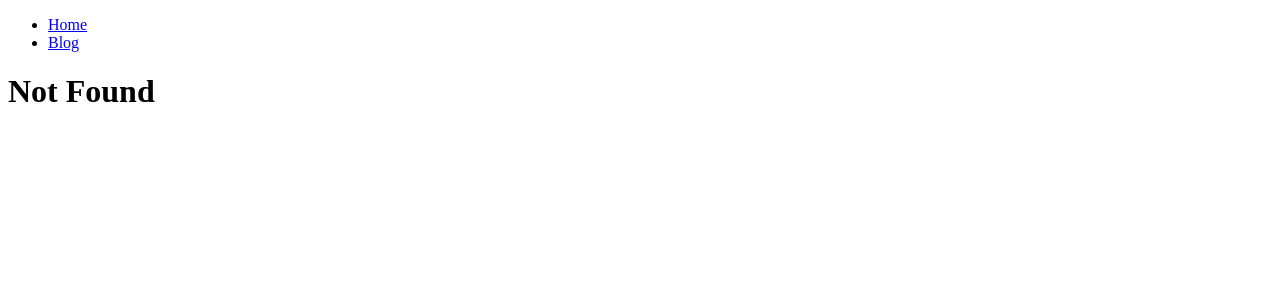
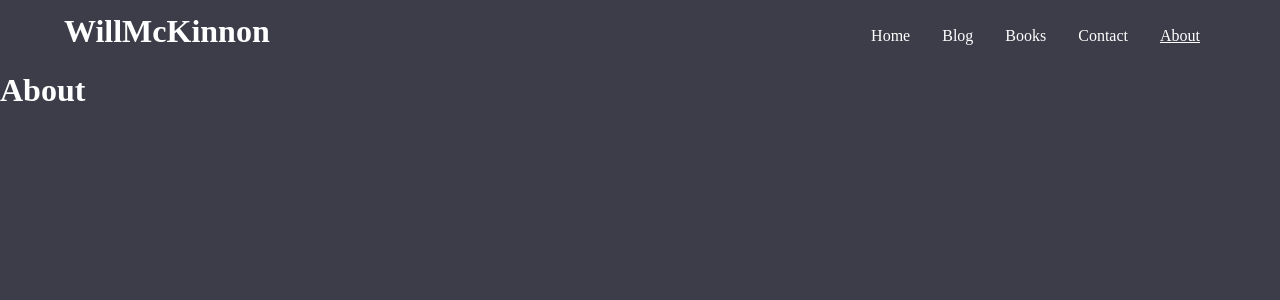
Before and after one commit to WillPower3309/personal-site, a React app: page /about in a window 1280 px wide. Before the commit this address had no page. Shown: the top 300 px of the page. Built offline with nearby package versions, Linux system fonts and the light colour scheme.

Commit message:
refactored organizaton, now using styled components, added new blank pages

```diff
--- a/package.json
+++ b/package.json
@@ -31,7 +31,8 @@
     "firebase": "^7.15.5",
     "react": "^16.13.1",
     "react-dom": "^16.13.1",
-    "react-router-dom": "^5.2.0"
+    "react-router-dom": "^5.2.0",
+    "styled-components": "^5.1.1"
   },
   "devDependencies": {
     "@types/react": "^16.9.41",
--- a/src/App.tsx
+++ b/src/App.tsx
@@ -1,23 +1,34 @@
 import * as React from 'react';
 import { Switch, BrowserRouter as Router, Route } from 'react-router-dom';
 
-import Navbar from './Navbar';
-import Home from './Home';
-import Blog from './Blog';
-import Post from './Post';
-import NoMatch from './NoMatch';
+import GlobalStyle from './styles/Global';
+
+import Navbar from './components/Navbar';
+import Home from './pages/Home';
+import Blog from './pages/Blog';
+import Post from './components/Post';
+import Books from './pages/Books';
+import Contact from './pages/Contact';
+import About from './pages/About';
+import NoMatch from './pages/NoMatch';
 
 function App() {
     return(
+        <div>
             <Router>
                 <Navbar />
                 <Switch>
                     <Route exact path='/' component={Home} />
                     <Route exact path='/blog' component={Blog} />
-                <Route path='/blog/:slug' component={Post}/>
+                    <Route path='/blog/:slug' component={Post} />
+                    <Route exact path='/books' component={Books} />
+                    <Route exact path='/contact' component={Contact} />
+                    <Route exact path='/about' component={About} />
                     <Route component={NoMatch} />
                 </Switch>
+                <GlobalStyle />
             </Router>
+        </div>
     );
 }
 
--- a/src/Navbar.tsx
+++ /dev/null
@@ -1,15 +0,0 @@
-import * as React from 'react';
-import { Link } from 'react-router-dom'
-
-function Navbar() {
-    return(
-        <div>
-            <ul>
-                <li><Link to="/">Home</Link></li>
-                <li><Link to="/blog">Blog</Link></li>
-            </ul>
-        </div>
-    );
-}
-
-export default Navbar
--- a/src/Post.tsx
+++ /dev/null
@@ -1,53 +0,0 @@
-import * as React from 'react';
-import { Redirect } from 'react-router-dom';
-
-import { getFirebase } from './firebase';
-
-const Post = ({ match }) => {
-    const slug = match.params.slug;
-
-    const [loading, setLoading] = React.useState(true);
-    const [currentPost, setCurrentPost] = React.useState({
-        coverImage: null,
-        coverImageAlt: null,
-        title: null,
-        date: null,
-        slug: null,
-        content: null
-    });
-
-    if (loading && !currentPost.title) {
-        getFirebase()
-            .database()
-            .ref()
-            .child(`/posts/${slug}`)
-            .once('value')
-            .then(snapshot => {
-                if (snapshot.val()) {
-                    setCurrentPost(snapshot.val());
-                }
-                setLoading(false);
-            });
-    }
-
-    const postDoesNotExist = !currentPost.title;
-
-    if (loading) {
-        return <div></div>;
-    }
-
-    if (postDoesNotExist) {
-        return <Redirect to='/404' />;
-    }
-
-    return (
-        <div>
-            <img src={currentPost.coverImage} alt={currentPost.coverImageAlt} />
-            <h1>{currentPost.title}</h1>
-            <em>{currentPost.date}</em>
-            <p dangerouslySetInnerHTML={{ __html: currentPost.content }}></p>
-        </div>
-    );
-};
-
-export default Post;
--- /dev/null
+++ b/src/pages/About.tsx
@@ -0,0 +1,11 @@
+import * as React from 'react';
+
+function About() {
+    return(
+        <div>
+            <h1>About</h1>
+        </div>
+    );
+}
+
+export default About;
--- a/src/Blog.tsx
+++ b/src/pages/Blog.tsx
@@ -1,7 +1,7 @@
 import * as React from 'react';
 import { Link } from 'react-router-dom';
 
-import { getFirebase } from './firebase';
+import { getFirebase } from '../firebase';
 
 const Blog = () => {
     const [loading, setLoading] = React.useState(true);
--- /dev/null
+++ b/src/pages/Books.tsx
@@ -0,0 +1,11 @@
+import * as React from 'react';
+
+function Books() {
+    return(
+        <div>
+            <h1>Books</h1>
+        </div>
+    );
+}
+
+export default Books;
--- a/src/Home.tsx
+++ b/src/pages/Contact.tsx
@@ -1,12 +1,11 @@
-
 import * as React from 'react';
 
-function Home() {
+function Contact() {
     return(
         <div>
-            <h1>Home</h1>
+            <h1>Contact</h1>
         </div>
     );
 }
 
-export default Home
+export default Contact;
--- /dev/null
+++ b/src/pages/Home.tsx
@@ -0,0 +1,11 @@
+import * as React from 'react';
+
+function Home() {
+    return(
+        <div>
+            <h1>Home</h1>
+        </div>
+    );
+}
+
+export default Home;
--- /dev/null
+++ b/src/styles/Global.ts
@@ -0,0 +1,15 @@
+import { createGlobalStyle } from 'styled-components';
+
+const GlobalStyles = createGlobalStyle`
+    * {
+        padding: 0;
+        margin: 0;
+    }
+
+    body {
+        background-color: #3c3d49;
+        color: #ffffff;
+    }
+`;
+
+export default GlobalStyles;
--- a/webpack.config.development.js
+++ b/webpack.config.development.js
@@ -1,4 +1,6 @@
+const path = require('path');
 const HtmlWebpackPlugin = require('html-webpack-plugin');
+
 const port = process.env.PORT || 3000;
 
 module.exports = {
@@ -26,7 +28,6 @@ module.exports = {
             favicon: 'public/favicon.ico'
         })
     ],
-
     devServer: {
         host: 'localhost',
         port: port,
```
Also changed, not shown: src/pages/NoMatch.tsx (renamed from src/NoMatch.tsx), 1 other file (tests, documents, lock files or other folders). Lines whose indentation alone changed are shown as unchanged.
